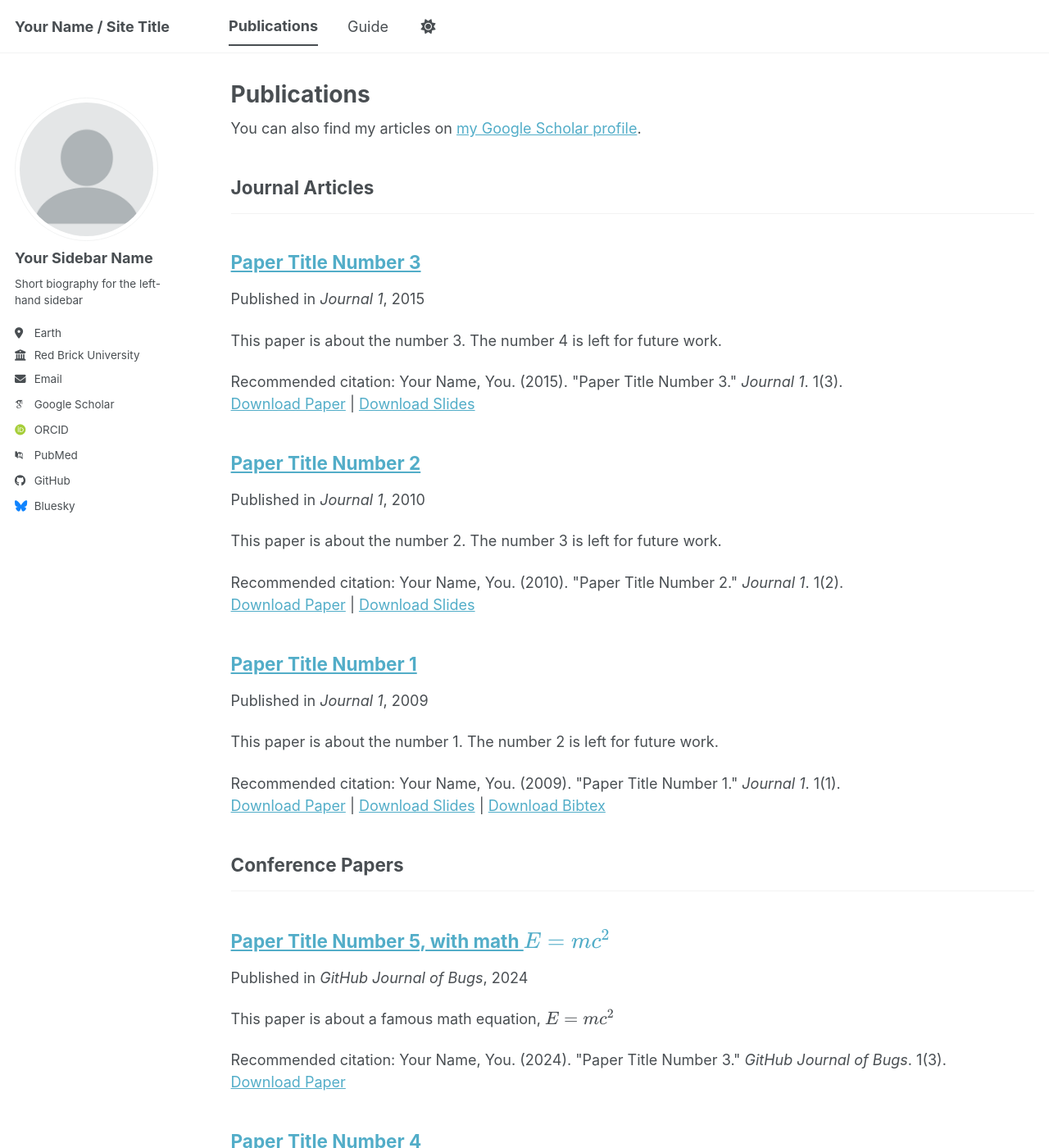
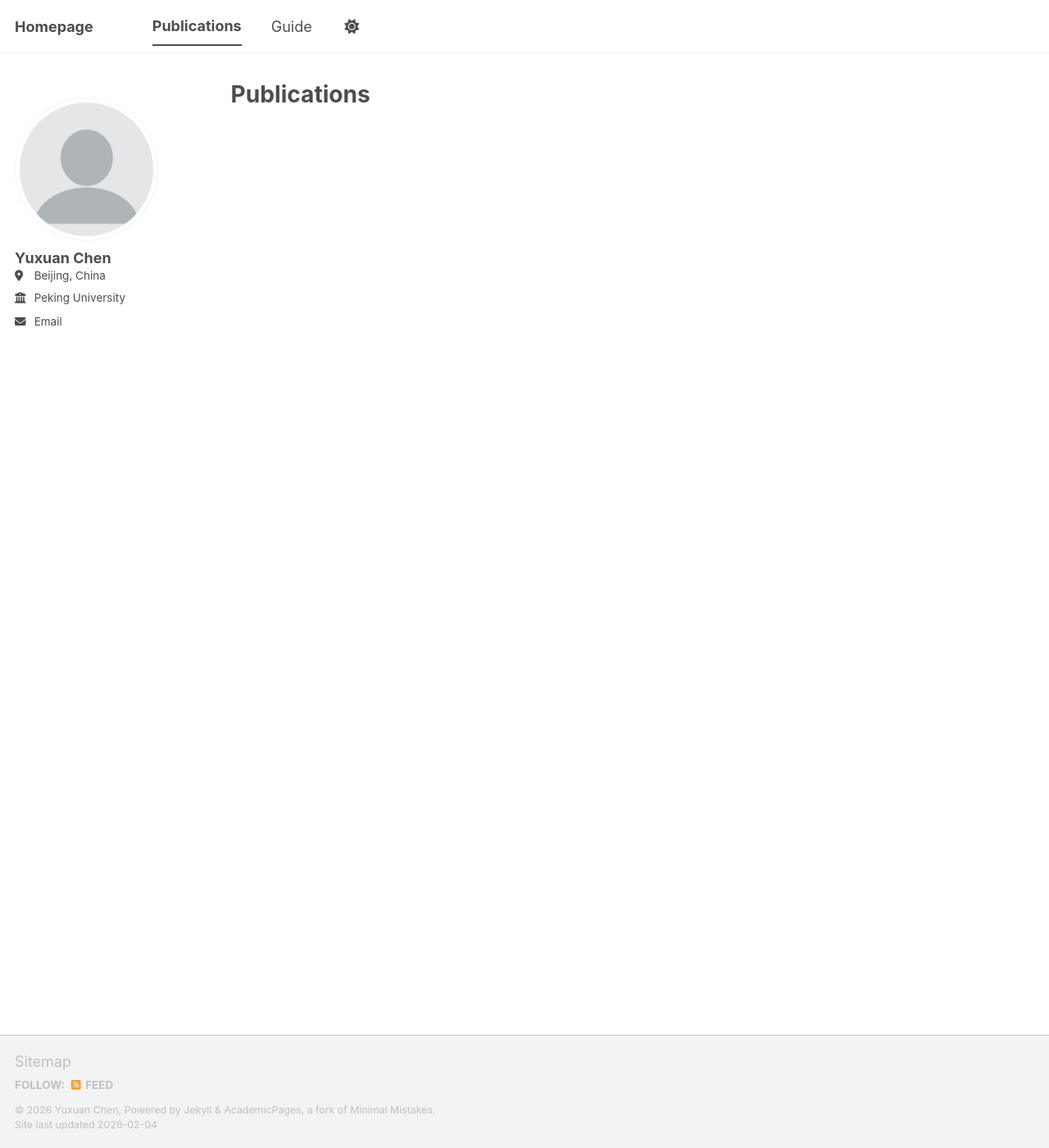
Before and after one commit to yxchen-pku/yxchen-pku.github.io, a Jekyll site: the page built from _pages/publications.html, in a window 1280 px wide and 1400 px high. Shown: the whole window at 82% size. Built offline with Jekyll 4.4.1, drawn with Linux system fonts in a browser that asks for light colours; some web fonts are replaced; a script bundle is joined from its source files by our own code; library files that are not in the unit come from our copies; some of the changed text lies outside the part shown.

Commit message:
Update _config.yml

```diff
--- a/_config.yml
+++ b/_config.yml
@@ -9,11 +9,11 @@
 # Basic Site Settings
 locale                   : "en-US"
 site_theme               : "default" # The available themes options are "default", "air", "sunrise", "mint", "dirt" and "contrast"
-title                    : "Your Name / Site Title"
+title                    : "Homepage"
 title_separator          : "-"
-name                     : &name "Your Name"
-description              : &description "Your Name's academic portfolio"   # Update this with a general description of your site, this is the default if not overridden by a page
-url                      : https://academicpages.github.io # The base hostname & protocol for your site e.g. "https://[your GitHub username].github.io",
+name                     : &name "Yuxuan Chen"
+description              : &description "PhD student"   # Update this with a general description of your site, this is the default if not overridden by a page
+url                      : https://yxchen-pku.github.io # The base hostname & protocol for your site e.g. "https://[your GitHub username].github.io",
                                                            # or if you already have some other page hosted on Github then use "https://[your GitHub username].github.io/[Your Repo Name]"
 baseurl                  : "" # the subpath of your site, e.g. "/blog"
 repository               : "academicpages/academicpages.github.io"
@@ -24,72 +24,72 @@ repository               : "academicpages/academicpages.github.io"
 author:
   # Biographic information
   avatar           : "profile.png"
-  name             : "Your Sidebar Name"
-  pronouns         : # example: "she/her"
-  bio              : "Short biography for the left-hand sidebar"
-  location         : "Earth"
-  employer         : "Red Brick University"
-  uri              : # URL
-  email            : "none@example.org"
+  name             : "Yuxuan Chen"
+  # pronouns         : # example: "she/her"
+  # bio              : "Short biography for the left-hand sidebar"
+  location         : "Beijing, China"
+  employer         : "Peking University"
+  # uri              : # URL
+  email            : "chen_yuxuan@pku.edu.cn"
 
   # Academic websites
-  academia         : # URL
-  arxiv            : # URL - Update with the correct link to your profile
-  googlescholar    : "https://scholar.google.com/citations?user=PS_CX0AAAAAJ"
-  inspire-hep      : # URL
-  impactstory      : # URL
-  orcid            : "https://orcid.org/yourorcidurl"
-  semantic         : # URL
-  ssrn             : # URL
-  pubmed           : "https://www.ncbi.nlm.nih.gov/pubmed/?term=john+snow"
-  researchgate     : # URL
-  scopus           : # URL
-  zotero           : # URL
+  # academia         : # URL
+  # arxiv            : # URL - Update with the correct link to your profile
+  # googlescholar    : "https://scholar.google.com/citations?user=PS_CX0AAAAAJ"
+  # inspire-hep      : # URL
+  # impactstory      : # URL
+  # orcid            : "https://orcid.org/yourorcidurl"
+  # semantic         : # URL
+  # ssrn             : # URL
+  # pubmed           : "https://www.ncbi.nlm.nih.gov/pubmed/?term=john+snow"
+  # researchgate     : # URL
+  # scopus           : # URL
+  # zotero           : # URL
 
 
   # Repositories and software development
-  bitbucket        : # Username - Update with your username on the site
-  codepen          : # Username
-  dribbble         : # Username
-  github           : "academicpages"
-  kaggle           : # Username
-  stackoverflow    : # User number or user number and name (i.e., use "1" or "1/jeff-atwood")
+  # bitbucket        : # Username - Update with your username on the site
+  # codepen          : # Username
+  # dribbble         : # Username
+  # github           : "academicpages"
+  # kaggle           : # Username
+  # stackoverflow    : # User number or user number and name (i.e., use "1" or "1/jeff-atwood")
 
   # Social media
-  artstation       : # Username
-  bluesky          : "bsky.app" # Replace this with you Bluesky username
-  facebook         : # Username
-  flickr           : # Username
-  foursquare       : # Username
-  goodreads        : # Username
-  google_plus      : # Username
-  keybase          : # Username
-  instagram        : # Username
-  lastfm           : # Username
-  linkedin         : # Username
-  mastodon         : # URL
-  medium           : # URL
-  pinterest        : # Username
-  soundcloud       : # Username
-  steam            : # Username
-  telegram         : # URL
-  tumblr           : # Username
-  twitter          : # Username for X / Twitter
-  vine             : # Username
-  weibo            : # Username
-  wikipedia        : # Username
-  xing             : # Username
-  youtube          : # Username
-  zhihu            : # Username
+  # artstation       : # Username
+  # bluesky          : "bsky.app" # Replace this with you Bluesky username
+  # facebook         : # Username
+  # flickr           : # Username
+  # foursquare       : # Username
+  # goodreads        : # Username
+  # google_plus      : # Username
+  # keybase          : # Username
+  # instagram        : # Username
+  # lastfm           : # Username
+  # linkedin         : # Username
+  # mastodon         : # URL
+  # medium           : # URL
+  # pinterest        : # Username
+  # soundcloud       : # Username
+  # steam            : # Username
+  # telegram         : # URL
+  # tumblr           : # Username
+  # twitter          : # Username for X / Twitter
+  # vine             : # Username
+  # weibo            : # Username
+  # wikipedia        : # Username
+  # xing             : # Username
+  # youtube          : # Username
+  # zhihu            : # Username
 
 # Publication Category - The following the list of publication categories and their headings
 publication_category:
-  books:
-    title: 'Books'
-  manuscripts:
+  # books:
+  #   title: 'Books'
+  papers:
     title: 'Journal Articles'
-  conferences:
-    title: 'Conference Papers'
+  preprints:
+    title: 'Preprints'
 
 # Site Settings
 teaser                   :  # filename of teaser fallback teaser image placed in /images/ for social media previews
```
